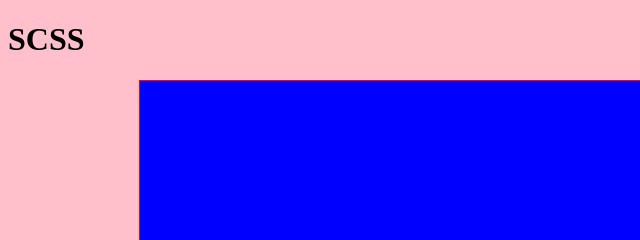
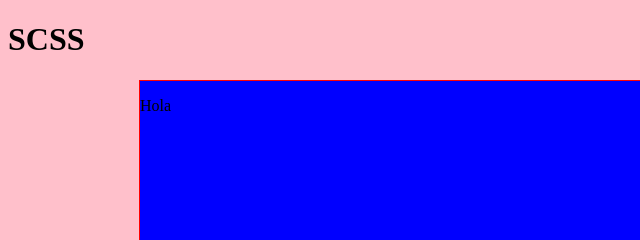
Before and after one commit to Nolasco654/phytonianos, a plain HTML site: page index.html in a window 1280 px wide. Shown: the top 240 px of the page, 0-640 px from the left. Drawn offline with Linux system fonts and the light colour scheme.

Commit message:
Update index.html

```diff
--- a/index.html
+++ b/index.html
@@ -9,6 +9,8 @@
 </head>
 <body>
     <h1>SCSS</h1>
-    <div class="container"></div>
+    <div class="container">
+        <p> Hola</p>
+    </div>
 </body>
 </html>
```
